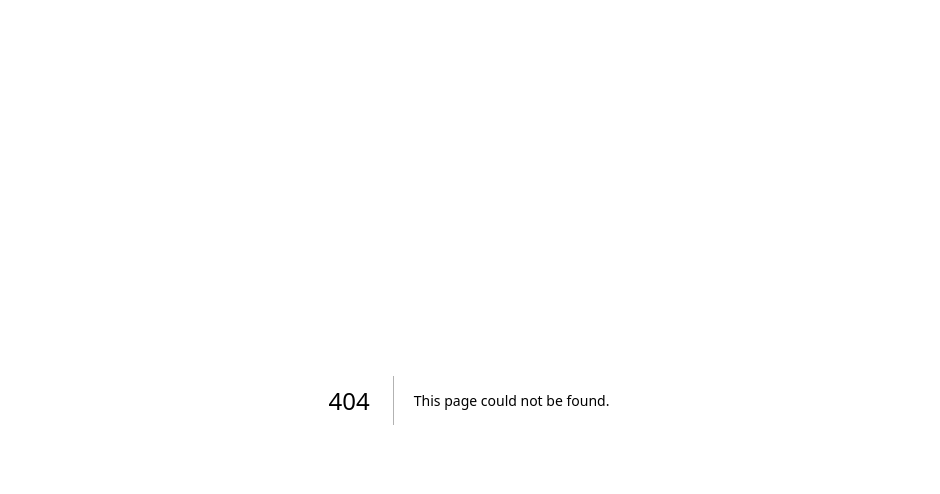
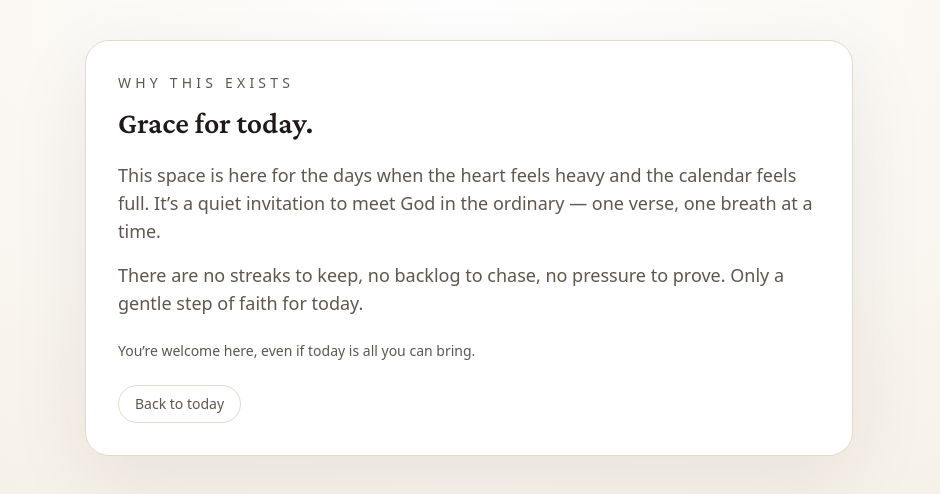
Before and after one commit to matthendrix/today-is-enough, a Next.js app: page /why in a window 1280 px wide. Before the commit this address had no page. Shown: the top 494 px of the page, without its empty margins (171-1111 px from the left). Built offline with nearby package versions, Linux system fonts and the light colour scheme.

Commit message:
Add share copy and pastoral why page

```diff
--- a/app/page.tsx
+++ b/app/page.tsx
@@ -29,6 +29,7 @@ export default function Home() {
   const [readAt, setReadAt] = useState<string | null>(null);
   const [theme, setTheme] = useState<ThemeMode>("light");
   const [translation, setTranslation] = useState("NIV");
+  const [shareStatus, setShareStatus] = useState<"idle" | "copied">("idle");
 
   const safeGet = (key: string) => {
     try {
@@ -110,6 +111,28 @@ export default function Home() {
       }).format(new Date(readAt))
     : null;
 
+  const shareText = `Today is enough. One verse, one breath.\n${formatLongDate(
+    today
+  )} — ${reference}`;
+
+  const handleShare = async () => {
+    try {
+      if (navigator.share) {
+        await navigator.share({
+          title: "Today Is Enough",
+          text: shareText,
+          url: window.location.href,
+        });
+        return;
+      }
+      await navigator.clipboard.writeText(shareText);
+      setShareStatus("copied");
+      window.setTimeout(() => setShareStatus("idle"), 2000);
+    } catch {
+      // If sharing fails, silently ignore to keep the tone gentle.
+    }
+  };
+
   const bibleGatewayUrl = `https://www.biblegateway.com/passage/?search=${encodeURIComponent(
     reference
   )}&version=${encodeURIComponent(translation)}`;
@@ -144,6 +167,9 @@ export default function Home() {
             {reference}
           </h2>
           <p className="mt-4 text-lg text-[var(--muted)]">Today is enough.</p>
+          <p className="mt-2 text-sm text-[var(--muted)]">
+            One verse, one breath. Rest, not rush.
+          </p>
 
           <div className="mt-8 flex flex-wrap gap-3">
             <a
@@ -160,6 +186,13 @@ export default function Home() {
               className="inline-flex items-center justify-center rounded-full border border-[var(--accent)] px-5 py-2 text-sm font-semibold text-[var(--accent)] transition hover:bg-[var(--accent)] hover:text-[var(--accent-foreground)]"
             >
               {isRead ? "Marked for today (undo)" : "Mark today as read"}
+            </button>
+            <button
+              type="button"
+              onClick={handleShare}
+              className="inline-flex items-center justify-center rounded-full border border-[var(--border)] px-5 py-2 text-sm font-semibold text-[var(--muted)] transition hover:border-[var(--accent)] hover:text-[var(--foreground)]"
+            >
+              {shareStatus === "copied" ? "Copied" : "Share today"}
             </button>
           </div>
           {isRead && formattedReadAt ? (
@@ -231,6 +264,12 @@ export default function Home() {
           No streaks. No backlog. Just grace for today and the next gentle step
           forward.
         </p>
+        <Link
+          href="/why"
+          className="mt-4 inline-flex text-sm font-semibold text-[var(--accent)]"
+        >
+          Why this exists
+        </Link>
       </footer>
     </div>
   );
--- /dev/null
+++ b/app/why/page.tsx
@@ -0,0 +1,36 @@
+"use client";
+
+import Link from "next/link";
+
+export default function WhyPage() {
+  return (
+    <div className="min-h-screen px-6 py-10 text-[var(--foreground)] sm:px-12 lg:px-20">
+      <main className="mx-auto w-full max-w-3xl rounded-3xl border border-[var(--border)] bg-[var(--surface)] p-8 shadow-[var(--shadow)]">
+        <p className="text-sm uppercase tracking-[0.3em] text-[var(--muted)]">
+          Why this exists
+        </p>
+        <h1 className="mt-3 font-serif text-3xl font-semibold">
+          Grace for today.
+        </h1>
+        <p className="mt-5 text-lg text-[var(--muted)]">
+          This space is here for the days when the heart feels heavy and the
+          calendar feels full. It’s a quiet invitation to meet God in the
+          ordinary — one verse, one breath at a time.
+        </p>
+        <p className="mt-4 text-lg text-[var(--muted)]">
+          There are no streaks to keep, no backlog to chase, no pressure to
+          prove. Only a gentle step of faith for today.
+        </p>
+        <p className="mt-6 text-sm text-[var(--muted)]">
+          You’re welcome here, even if today is all you can bring.
+        </p>
+        <Link
+          href="/"
+          className="mt-6 inline-flex rounded-full border border-[var(--border)] px-4 py-2 text-sm text-[var(--muted)] transition hover:border-[var(--accent)] hover:text-[var(--foreground)]"
+        >
+          Back to today
+        </Link>
+      </main>
+    </div>
+  );
+}
```
